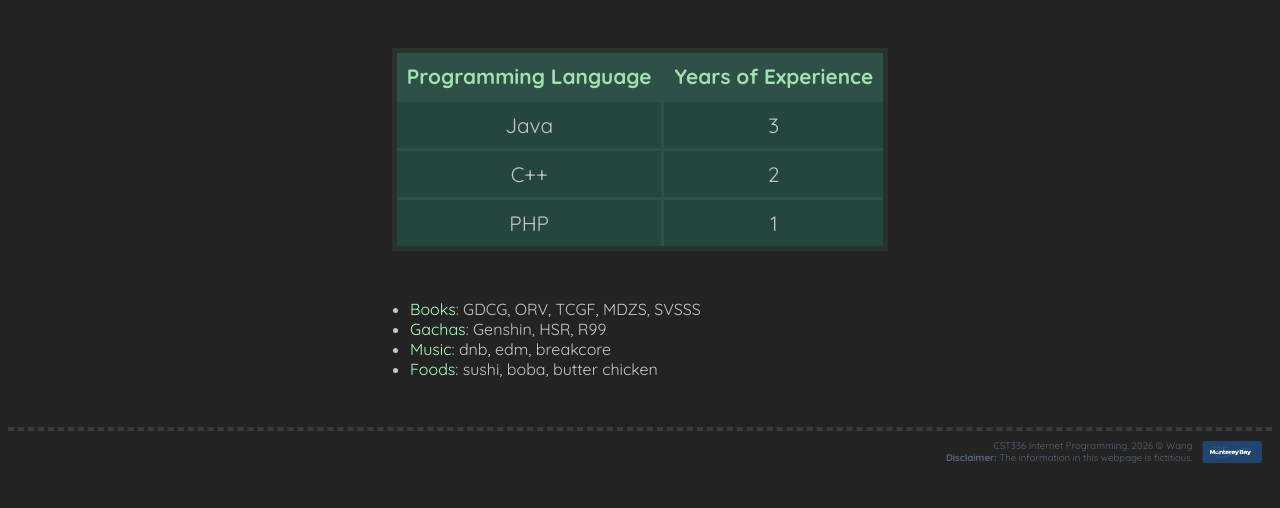
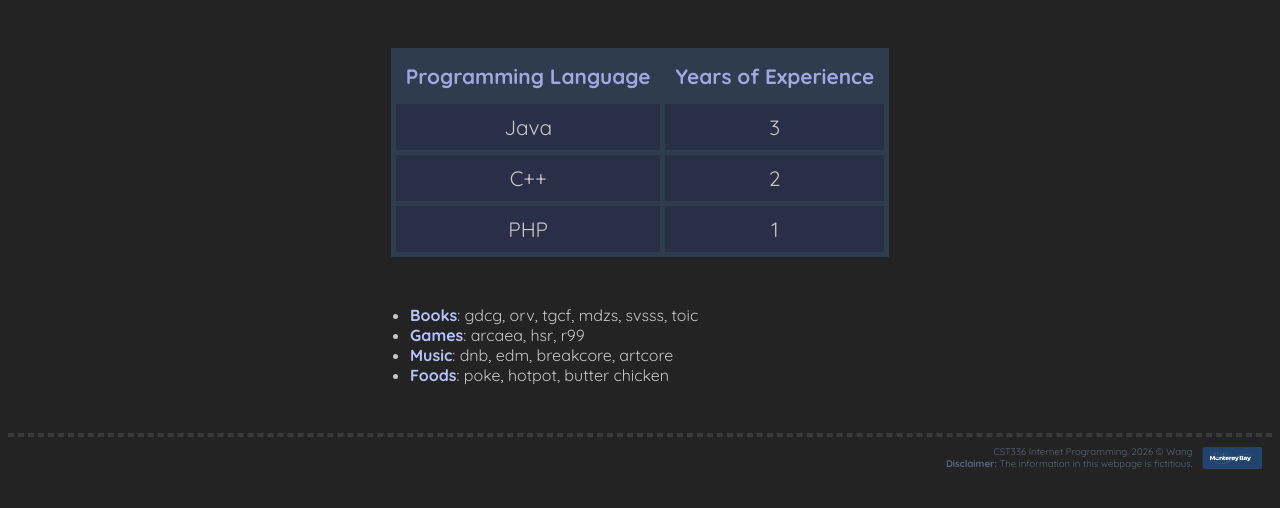
Before and after one commit to sylvia-ww/sylvia-ww.github.io, a web app: file lab1/about.html in a window 1280 px wide. Shown: the part 141-649 px from the top of the page. Run offline with its HTML, style and script files only (its server is not run), Linux system fonts and the light colour scheme.

Commit message:
Lab 1 final

```diff
--- a/lab1/about.html
+++ b/lab1/about.html
@@ -37,10 +37,10 @@
             </tr>
         </table>
         <ul>
-            <li><span class="hobby">Books</span>: GDCG, ORV, TCGF, MDZS, SVSSS</li>
-            <li><span class="hobby">Gachas</span>: Genshin, HSR, R99</li>
-            <li><span class="hobby">Music</span>: dnb, edm, breakcore</li>
-            <li><span class="hobby">Foods</span>: sushi, boba, butter chicken</li>
+            <li><span class="hobby">Books</span>: gdcg, orv, tgcf, mdzs, svsss, toic</li>
+            <li><span class="hobby">Games</span>: arcaea, hsr, r99</li>
+            <li><span class="hobby">Music</span>: dnb, edm, breakcore, artcore</li>
+            <li><span class="hobby">Foods</span>: poke, hotpot, butter chicken</li>
         </ul>
 
     </div>
--- a/lab1/css/styles.css
+++ b/lab1/css/styles.css
@@ -76,12 +76,13 @@ footer img {
 
 table {
     margin: 3em auto;
-    border: 5px solid rgb(42, 50, 46);
+    /* table border */
+    border: 5px solid #2f3c50;
     border-collapse: collapse;
 }
 
 th,td{
-    border: 3px solid #2f5046;
+    border: 5px solid #2f3c50;
 }
 
 td {
@@ -91,15 +92,16 @@ td {
 }
 
 td strong {
-    color: rgb(161, 225, 175);
+    color: rgb(161, 167, 225);
 }
 
 #table-header {
-    background-color: #2f5046;
+    /* table header bg color */
+    background-color: #2f3c50;
 }
 
 .table-row {
-    background-color: #25463c;
+    background-color: #282f46;
     text-align: center;
 }
 ul {
@@ -109,5 +111,6 @@ ul {
     margin-bottom: 3em;
 }
 .hobby {
-    color: rgb(173, 255, 190);
+    font-weight: bold;
+    color: rgb(184, 194, 254);
 }
```
Also changed, not shown: lab1/index.html (+5 -6 lines).
